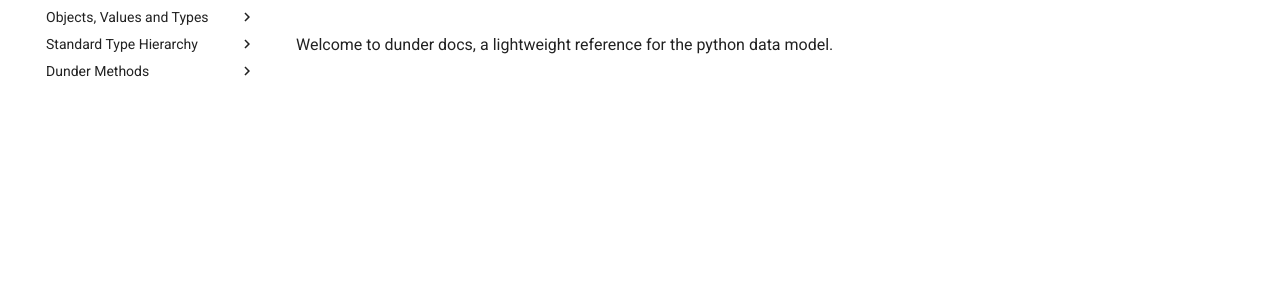
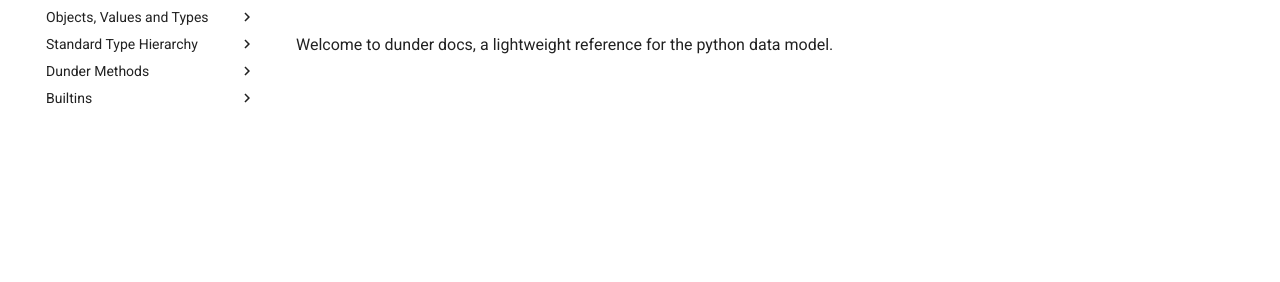
Before and after one commit to symonk/dunder, an MkDocs documentation site: the page built from docs/index.md, in a window 1280 px wide. Shown: the part 148-430 px from the top of the page. Built offline with MkDocs 1.6.1 and Material for MkDocs 9.7.7, drawn with Linux system fonts in a browser that asks for light colours.

Commit message:
adding barebones for built ins

```diff
--- a/mkdocs.yml
+++ b/mkdocs.yml
@@ -32,6 +32,8 @@ nav:
           - __ne__: 03 - Dunder Methods/03.01 - Basic Configuration/__ne__.md
           - __gt__: 03 - Dunder Methods/03.01 - Basic Configuration/__gt__.md
           - __ge__: 03 - Dunder Methods/03.01 - Basic Configuration/__ge__.md
+    - Builtins:
+        - abs: 04 - Builtins/abs.md
 
 theme:
   name: material
```
Also changed, not shown: docs/04 - Builtins/abs.md (added).
